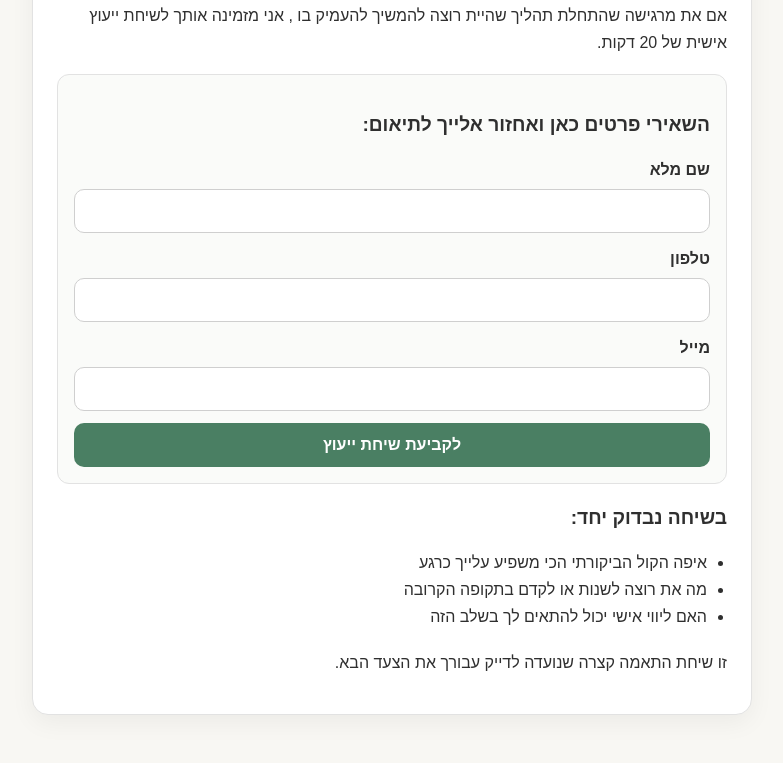
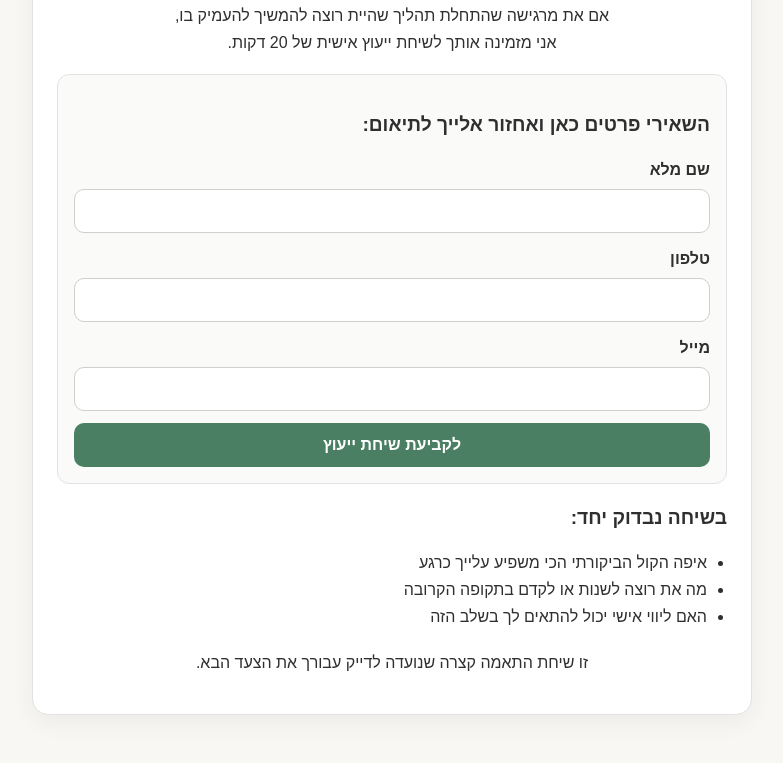
Before and after one commit to ortalarbel/landing, a plain HTML site: page index.html in a window 1280 px wide. Shown: the part 107-870 px from the top of the page, without its empty margins (248-1031 px from the left). Drawn offline with Linux system fonts and the light colour scheme.

Commit message:
Center hero and closing text alignment

```diff
--- a/index.html
+++ b/index.html
@@ -50,6 +50,7 @@
       h1 {
         font-size: clamp(1.7rem, 3.2vw, 2.2rem);
         line-height: 1.3;
+        text-align: center;
       }
 
       h2 {
@@ -128,6 +129,11 @@
 
       .closing {
         margin-top: 18px;
+        text-align: center;
+      }
+
+      .hero-text {
+        text-align: center;
       }
     </style>
   </head>
@@ -135,9 +141,9 @@
     <main class="container">
       <section class="card">
         <h1>סיימת את האתגר! כל הכבוד לך 🌿</h1>
-        <p>
-          אם את מרגישה שהתחלת תהליך שהיית רוצה להמשיך להעמיק בו , אני מזמינה
-          אותך לשיחת ייעוץ אישית של 20 דקות.
+        <p class="hero-text">
+          אם את מרגישה שהתחלת תהליך שהיית רוצה להמשיך להעמיק בו,<br />
+          אני מזמינה אותך לשיחת ייעוץ אישית של 20 דקות.
         </p>
 
         <div class="lead-box">
```
